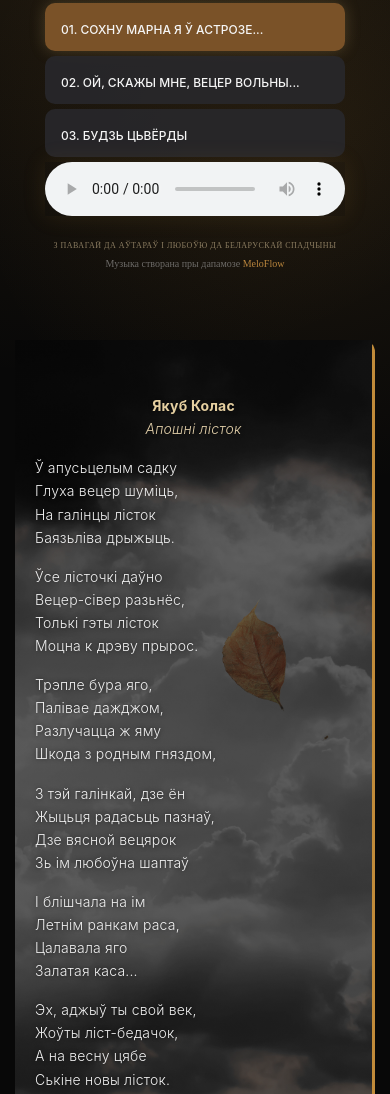
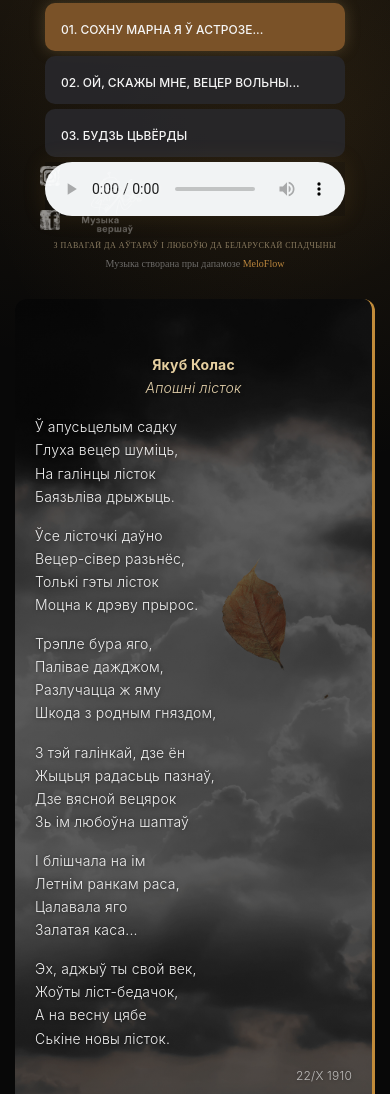
Before and after one commit to muzykaviersau/kolas-1909-1917, a plain HTML site: page index.html in a window 390 px wide. Shown: the part 578-1672 px from the top of the page. Drawn offline with Linux system fonts and the light colour scheme; a web font is replaced by a local one.

Commit message:
Improve mobile experience and MV visibility

```diff
--- a/index.html
+++ b/index.html
@@ -89,18 +89,6 @@
 
         z-index: 2;
       }
-      .player-container {
-        position: relative;
-        z-index: 2;
-      }
-      .track-list {
-        position: relative;
-        z-index: 2;
-      }
-      .cover-container {
-        position: relative;
-        z-index: 2;
-      }
       .player {
         width: 100%;
         margin-top: 25px;
@@ -179,11 +167,6 @@
         box-shadow:
           0 0 18px rgba(193, 139, 58, 0.45),
           0 0 30px rgba(193, 139, 58, 0.2);
-      }
-
-      .author {
-        color: #d8c5a0;
-        font-size: 0.9em;
       }
       #playlist {
         margin-top: 0px;
@@ -295,7 +278,6 @@
         font-family: Inter, sans-serif;
         font-weight: 300;
         font-size: 13px;
-        font-weight: 300;
         line-height: 1.65;
         letter-spacing: 0px;
         background:
@@ -413,6 +395,23 @@
         opacity: 0.4;
         visibility: visible;
       }
+      .social-icons {
+        display: flex;
+        flex-direction: column;
+        gap: 6px;
+
+        transform: translateY(-22px) translateX(20px);
+
+        opacity: 0;
+        visibility: hidden;
+
+        transition:
+          opacity 0.35s ease,
+          transform 0.35s ease;
+
+        pointer-events: none;
+      }
+
       .hero-info h1 {
         padding-left: 40px;
         margin: 0 0 10px;
@@ -537,14 +536,14 @@
           display: none;
         }
         .description {
-          height: auto;
           min-height: 890px;
           width: calc(100vw - 30px);
           max-width: 380px;
           margin-left: auto;
           margin-right: auto;
+          margin-top: -40px;
           box-sizing: border-box;
-          overflow: visible;
+          overflow: hidden;
           height: auto;
           padding: 40px 20px 70px 20px;
 
@@ -557,16 +556,12 @@
         }
         .project-brand {
           position: fixed;
-          left: 30px;
-          bottom: 30px;
+          left: 40px;
+          bottom: 12px;
 
           gap: 10px;
 
           transition: opacity 0.8s ease;
-        }
-        .project-brand {
-          left: 12px;
-          bottom: 12px;
         }
 
         .social-icons img {
@@ -574,7 +569,7 @@
           height: 18px;
         }
         .project-brand.poem-ending {
-          opacity: 0.3;
+          opacity: 0.55;
         }
         .mv-logo {
           height: 22px;
@@ -624,29 +619,39 @@
         .divider-line {
           display: none;
         }
+        .social-icons {
+          display: flex;
+          flex-direction: column;
+          gap: 6px;
+
+          opacity: 1;
+          visibility: visible;
+          transform: translateY(0);
+          pointer-events: auto;
+        }
+        .description::after {
+          content: "";
+          position: absolute;
+
+          left: 0;
+          right: 0;
+          bottom: 0;
+
+          height: 80px;
+
+          background: linear-gradient(
+            to bottom,
+            rgba(0, 0, 0, 0),
+            rgba(0, 0, 0, 0.95)
+          );
+
+          pointer-events: none;
+        }
       }
 
       .project-brand:hover {
         transition: opacity 0.3s ease;
       }
-
-      .social-icons {
-        display: flex;
-        flex-direction: column;
-        gap: 6px;
-
-        transform: translateY(-22px) translateX(20px);
-
-        opacity: 0;
-        visibility: hidden;
-
-        transition:
-          opacity 0.35s ease,
-          transform 0.35s ease;
-
-        pointer-events: none;
-      }
-
       .social-icons img {
         width: 20px;
         height: 20px;
@@ -997,14 +1002,12 @@
 
       brand.addEventListener("mouseenter", showSocials);
       brand.addEventListener("mouseleave", hideSocials);
-
-      const lastStanza = document.querySelector(".last-stanza");
       const trigger = document.querySelector(".poem-end-date");
 
       window.addEventListener("scroll", () => {
         const rect = trigger.getBoundingClientRect();
 
-        if (rect.top < window.innerHeight * 0.9) {
+        if (rect.top <= window.innerHeight) {
           brand.classList.add("poem-ending");
         } else {
           brand.classList.remove("poem-ending");
```
